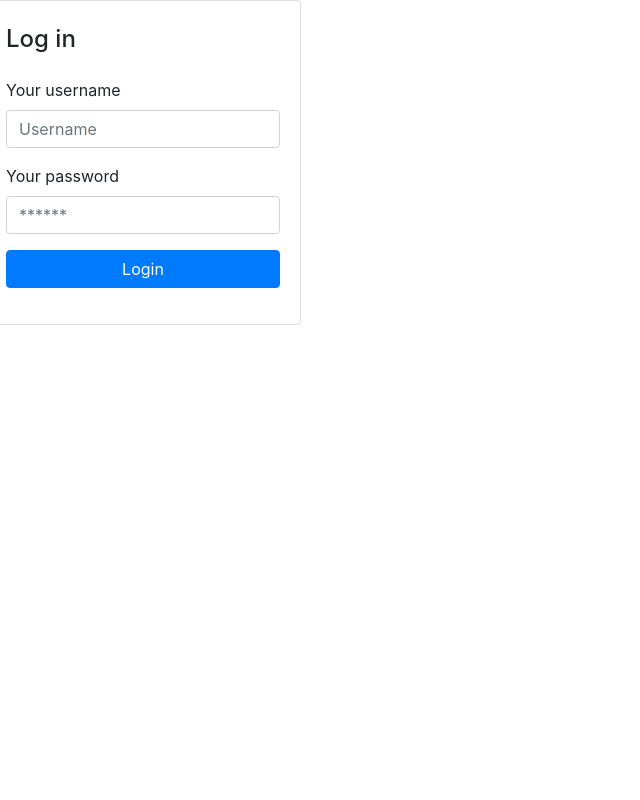
After one commit to vbran17/TechStaffApp, a Django app: page /login/ in a window 1280 px wide. The commit adds this page. Shown: the whole page, without its empty margins (0-640 px from the left). Run offline with Django 3.2, Linux system fonts and the light colour scheme; some libraries are stand-ins or nearby versions.

Commit message:
Added login view and template

```diff
--- /dev/null
+++ b/inventory/templates/auth/login.html
@@ -0,0 +1,52 @@
+<html>
+  <head>
+    <script src="//cdnjs.cloudflare.com/ajax/libs/jquery/3.2.1/jquery.min.js"></script>
+    <link
+      href="//maxcdn.bootstrapcdn.com/bootstrap/4.0.0/css/bootstrap.min.css"
+      rel="stylesheet"
+      id="bootstrap-css"
+    />
+    <script src="//maxcdn.bootstrapcdn.com/bootstrap/4.0.0/js/bootstrap.min.js"></script>
+  </head>
+
+  <body>
+    <div class="container-sm">
+      <div class="row">
+        <div class="card">
+          <article class="card-body">
+            <h4 class="card-title mb-4 mt-1">Log in</h4>
+            <form method="POST">
+              {% csrf_token %}
+              <div class="form-group">
+                <label>Your username</label>
+                <input
+                  name="username"
+                  class="form-control"
+                  placeholder="Username"
+                  type="username"
+                />
+              </div>
+              <!-- form-group// -->
+              <div class="form-group">
+                <label>Your password</label>
+                <input
+                  class="form-control"
+                  placeholder="******"
+                  type="password"
+                  name="password"
+                />
+              </div>
+              <!-- form-group// -->
+              <div class="form-group">
+                <button type="submit" class="btn btn-primary btn-block">
+                  Login
+                </button>
+              </div>
+              <!-- form-group// -->
+            </form>
+          </article>
+        </div>
+      </div>
+    </div>
+  </body>
+</html>
--- a/inventory/urls.py
+++ b/inventory/urls.py
@@ -1,17 +1,18 @@
 
 from django.urls import path
 from . import views
+from django.conf.urls import include
 
 app_name = 'inventory'
 
 urlpatterns = [
-    path('home/', views.home, name='home'),
-    path('login/', views.login, name='login'),
-    path('ipdashboard/', views.ipdash, name='ipdashboard'),
-    path('searchresults/', views.searchresults, name='searchresults'),
-    path('itemdetails/<int:item_id>', views.itemdetails, name='itemdetails'),
-    path('addequipment/', views.addequipment, name='addequipment'),
-    path('homeuseform/', views.homeuseform, name='homeuseform'),
-    path('networkform/', views.networkform, name='networkform'),
-    path('searchqueryform/', views.searchqueryform, name='searchqueryform'),
+    path('login/', views.login_view, name='login'),
+    path('home/', views.home_view, name='home'),
+    path('ipdashboard/', views.ipdash_view, name='ipdashboard'),
+    path('searchresults/', views.searchresults_view, name='searchresults'),
+    path('itemdetails/<int:item_id>', views.itemdetails_view, name='itemdetails'),
+    path('addequipment/', views.addequipment_view, name='addequipment'),
+    path('homeuseform/', views.homeuseform_view, name='homeuseform'),
+    path('networkform/', views.networkform_view, name='networkform'),
+    path('searchqueryform/', views.searchqueryform_view, name='searchqueryform'),
 ]
--- a/inventory/views.py
+++ b/inventory/views.py
@@ -1,29 +1,45 @@
-from django.shortcuts import render
+from django.shortcuts import render, redirect
+from django.contrib.auth.models import Permission, User
+from django.contrib.auth import authenticate, login, logout
+
+
 
 # Create your views here.
-def home(request):
+def home_view(request):
     return render(request, 'inventory/home.html')
 
-def login(request):
+def login_view(request):
+    if request.method == 'POST':
+        username = request.POST['username']
+        password = request.POST['password']
+        user = authenticate(request, username=username, password=password)
+        if user is not None:
+            login(request, user)
+            return redirect('/home')
+    return render(request, 'auth/login.html')
+
+def logout_view(request):
+    logout(request)
+    # redirect to a success page.
+
+
+def ipdash_view(request):
+    return render(request, 'events/ip-dashboard.html')
+
+def searchresults_view(request):
     return render(request, 'events/index.html')
 
-def ipdash(request):
-    return render(request, 'events/ip-dashboard.html')
-
-def searchresults(request):
+def itemdetails_view(request):
     return render(request, 'events/index.html')
 
-def itemdetails(request):
+def addequipment_view(request):
     return render(request, 'events/index.html')
 
-def addequipment(request):
+def homeuseform_view(request):
     return render(request, 'events/index.html')
 
-def homeuseform(request):
+def networkform_view(request):
     return render(request, 'events/index.html')
 
-def networkform(request):
+def searchqueryform_view(request):
     return render(request, 'events/index.html')
-
-def searchqueryform(request):
-    return render(request, 'events/index.html')
```
Also changed, not shown: inventory/templates/base.html (+36 -17 lines).
